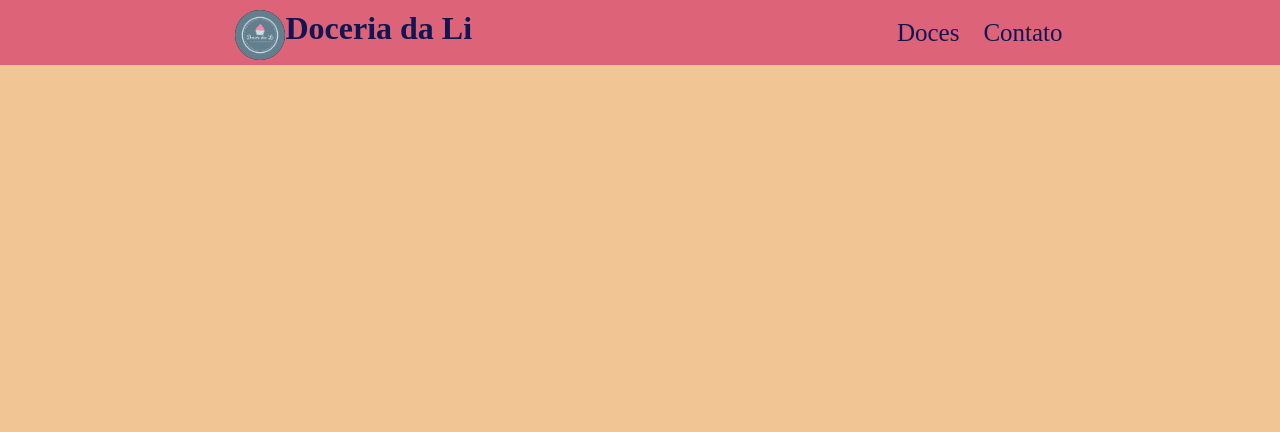
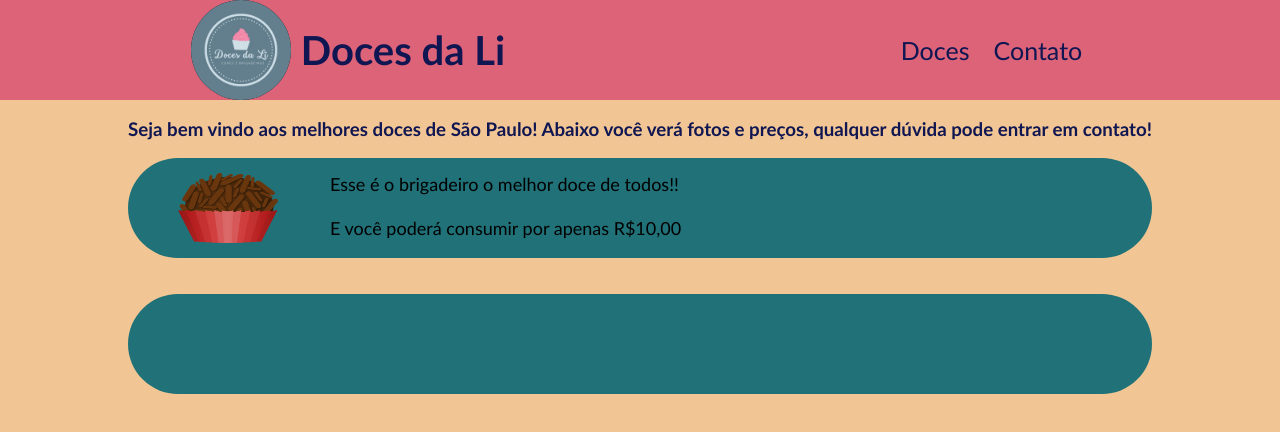
Before and after one commit to Victor-Hugo-Soares/doceria-da-li, a plain HTML site: page index.html in a window 1280 px wide. Drawn offline with Linux system fonts and the light colour scheme.

Commit message:
27/11/2022

```diff
--- a/index.html
+++ b/index.html
@@ -10,21 +10,33 @@
 <body>
     <header>
         <div class="container-logo">
+            <img class="logo-imagem" src="content/logo.jpg" alt="menu aberto">
             <div class="logo-texto">
-                <img class="logo-imagem" src="content/logo.jpg" alt="menu aberto">
-                <h1>Doceria da Li</h1>
+                <h1>Doces da Li</h1>
             </div>
             </div>
-
         </div>
         <div class="menu">
             <ul>
                 <li><a href="#">Doces</a></li>
                 <li><a href="#">Contato</a></li>
             </ul>
-
         </div>
     </header>
-
+    <br>
+    <div class="intro"><h3>Seja bem vindo aos melhores doces de São Paulo! Abaixo você verá fotos e preços, qualquer dúvida pode entrar em contato!</h3></div>
+    <br>
+    <div class="container-brigadeiro">
+        <img class="brg-img" src="content/brigadeiro.png" alt="brigadeiro">
+        <div class="txt-brg">
+            <p>Esse é o brigadeiro  o melhor doce de todos!!</p>
+            <br>
+            E você poderá consumir por apenas R$10,00
+        </div>
+    </div>
+    <br><br>
+    <div class="container-cone">
+        <!-- <img class="doce-img" src="content/brigadeiro.jpg" alt="brigadeiro"> -->
+    </div>
 </body>
 </html>
--- a/style.css
+++ b/style.css
@@ -9,7 +9,6 @@ body{
 }
 header{
     width: 100%;
-    height: 65px;
     background-color: #dc6378;
     display: flex;
     justify-content: space-around;
@@ -17,10 +16,10 @@ header{
 }
 
 .logo-imagem{
-    width: 50px;
-    height: 50px;
+    width: 100px;
+    height: 100px;
     background-color: black;
-    border-radius: 40px;
+    border-radius: 50px;
     margin-left: 3px;
 }
 
@@ -30,11 +29,12 @@ header{
 }
 
 .logo-texto{
-    font-family: 'Times New Roman', Times, serif;
+    font-family:'Gill Sans', 'Gill Sans MT', Calibri, 'Trebuchet MS', sans-serif;
     margin-left: 25px;
     color: #101652;
     display: flex;
-    margin-top: 5px;
+    font-size: 20px;
+    margin-inline: 10px;
 }
 
 .menu li{
@@ -44,7 +44,7 @@ header{
 
 .menu li a{
     font-size: 25px;
-    font-family: 'Times New Roman', Times, serif;
+    font-family: 'Gill Sans', 'Gill Sans MT', Calibri, 'Trebuchet MS', sans-serif;
     text-decoration: none;
     color: #101652;
 }
@@ -52,3 +52,48 @@ header{
 .menu li a:hover{
     color: black;
 }
+
+.intro{
+    font-family: 'Gill Sans', 'Gill Sans MT', Calibri, 'Trebuchet MS', sans-serif;
+    color: #101652;
+    text-align: center;
+}
+
+.container-brigadeiro{
+    display: flex;
+    width: 80%;
+    height: 100px;
+    background-color: #207178;
+    margin-left: 10%;
+    margin-right: 10%;
+    border-radius: 50px;
+    cursor: pointer;
+}
+
+.container-brigadeiro:hover{
+    background-color: #1d5e64 ;
+}
+
+.brg-img{
+    width: 100px;
+    height: 70%;
+    margin-left: 50px;
+    margin-top: 15px;
+}
+
+.txt-brg{
+    font-family: 'Gill Sans', 'Gill Sans MT', Calibri, 'Trebuchet MS', sans-serif;
+    font-size: large;
+    color: black;
+    margin-top: 15px;
+    margin-left: 52px;
+}
+
+.container-cone{
+    width: 80%;
+    height: 100px;
+    background-color: #207178;
+    margin-left: 10%;
+    margin-right: 10%;
+    border-radius: 50px;
+}
```
Also changed, not shown: content/brigadeiro.jpg (added), content/brigadeiro.png (added).
